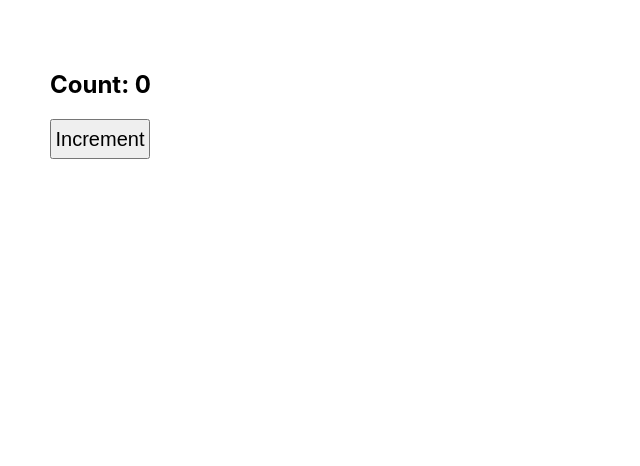
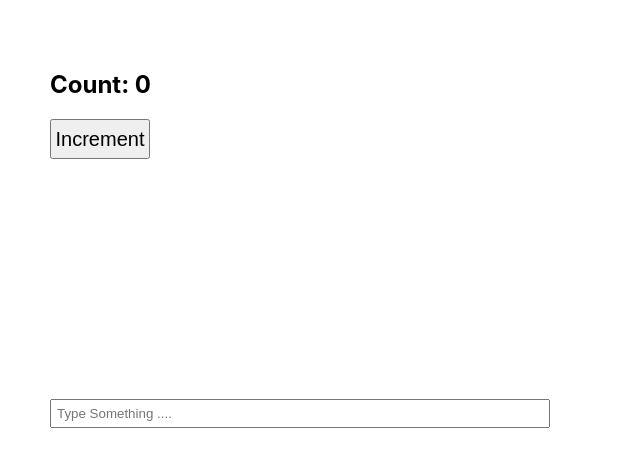
Before and after one commit to moonspark78/React_useRef, a React (Create React App) app: page / in a window 1280 px wide. Shown: the top 466 px of the page, without its empty margins (0-640 px from the left). Built offline with nearby package versions, Linux system fonts and the light colour scheme.

Commit message:
Adding useRef to the input  :rocket: :tada:

```diff
--- a/src/Components/UseRef.css
+++ b/src/Components/UseRef.css
@@ -12,3 +12,8 @@
     height: 40px;
     font-size: 20px;
 }
+
+.ref input{
+    width: 500px;
+    padding: 5px;
+}
--- a/src/Components/UseRef.jsx
+++ b/src/Components/UseRef.jsx
@@ -22,7 +22,8 @@ export const UseRef = () => {
   return (
     <div className='ref'>
         <h2>Count: {count}</h2>
-        <button onClick={handleIncrement}>Increment</button>
+        <button onClick={handleIncrement}>Increment</button> <br/><br/><br/><br/><br/><br/><br/><br/><br/><br/>
+        <input type='text' placeholder='Type Something ....'/>
     </div>
   )
 }
```
